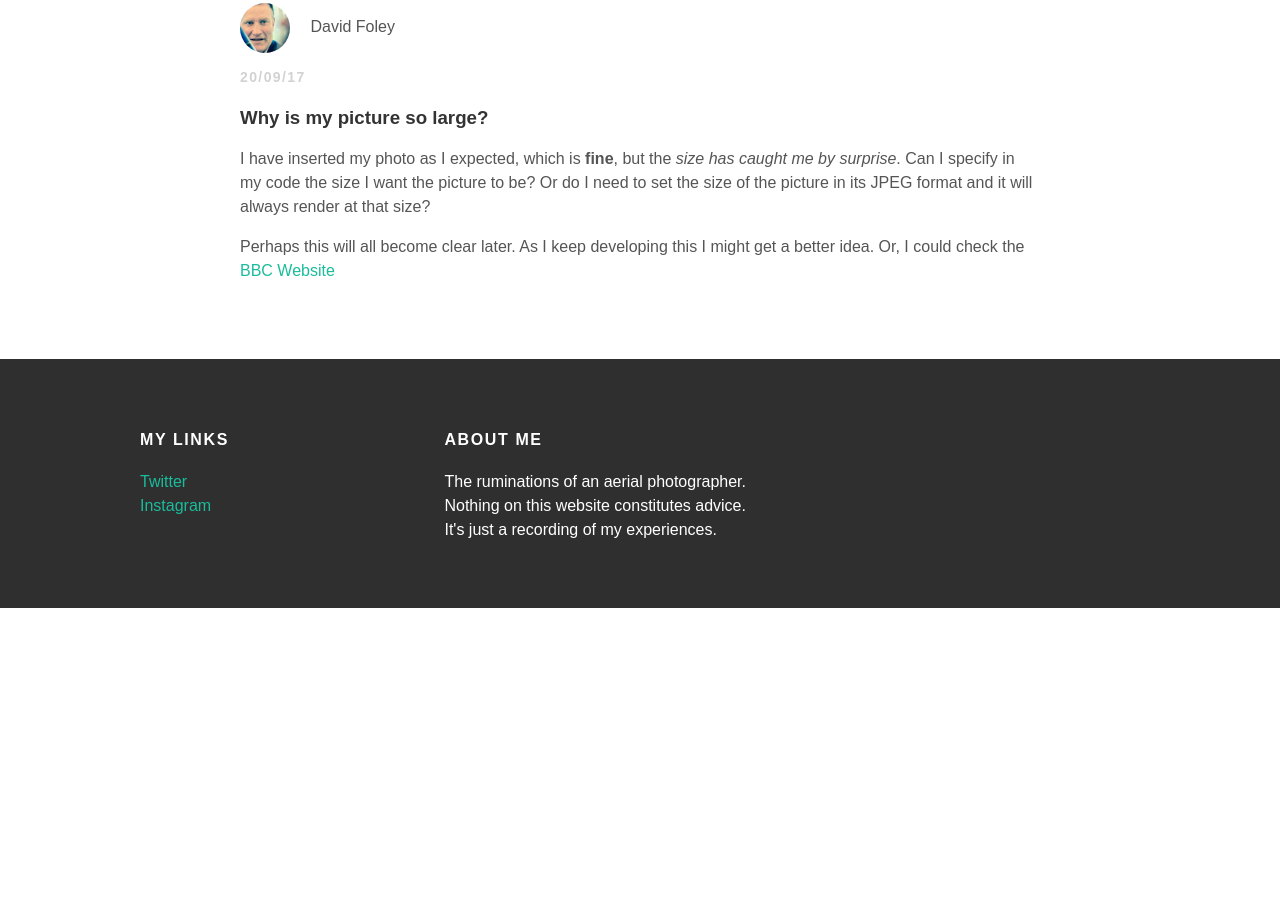
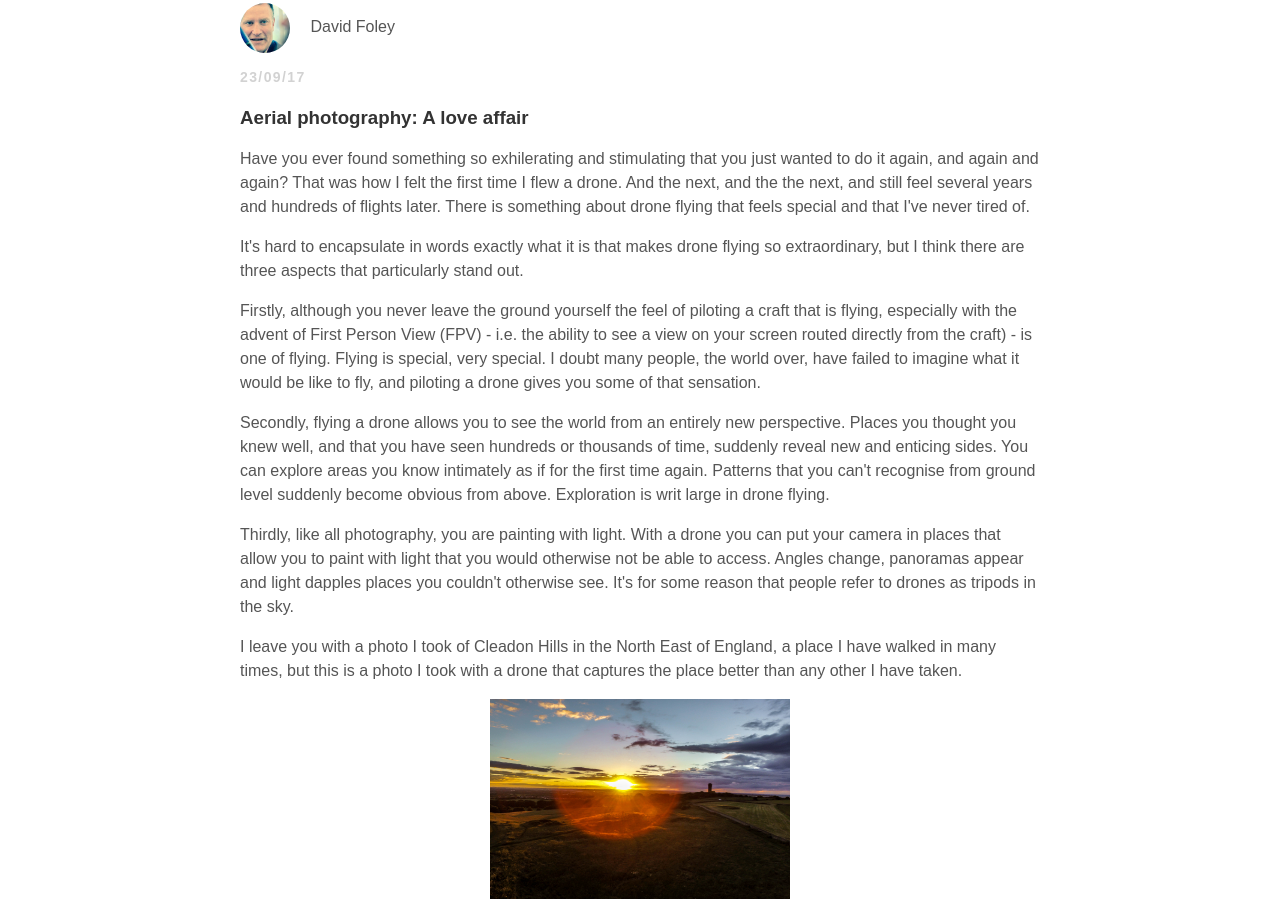
Before and after one commit to DavidAFoley/DavidAFoley.github.io, a plain HTML site: page index.html in a window 1280 px wide. Shown: the part 896-1798 px from the top of the page. Before the commit the page ends 1504 px from the top, so only its background shows below. Drawn offline with Linux system fonts and the light colour scheme; a web font is replaced by a local one.

Commit message:
Add files via upload

```diff
--- a/index.html
+++ b/index.html
@@ -50,11 +50,16 @@
               <img src="df001.jpg">
               <span>David Foley</span>
             </div> <!-- post-author -->
-            <p class="post-date">20/09/17</p>
-            <h3 class="post-title">Why is my picture so large?</h3>
+            <p class="post-date">23/09/17</p>
+            <h3 class="post-title">Aerial photography: A love affair</h3>
             <div class="post-content">
-              <p>I have inserted my photo as I expected, which is <strong>fine</strong>, but the <em>size has caught me by surprise</em>. Can I specify in my code the size I want the picture to be? Or do I need to set the size of the picture in its JPEG format and it will always render at that size?</p>
-              <p>Perhaps this will all become clear later. As I keep developing this I might get a better idea. Or, I could check the <a href="http://www.bbc.co.uk">BBC Website</a></p>
+              <p>Have you ever found something so exhilerating and stimulating that you just wanted to do it again, and again and again? That was how I felt the first time I flew a drone. And the next, and the the next, and still feel several years and hundreds of flights later. There is something about drone flying that feels special and that I've never tired of.</p>
+              <p>It's hard to encapsulate in words exactly what it is that makes drone flying so extraordinary, but I think there are three aspects that particularly stand out.</p>
+              <p>Firstly, although you never leave the ground yourself the feel of piloting a craft that is flying, especially with the advent of First Person View (FPV) - i.e. the ability to see a view on your screen routed directly from the craft) - is one of flying. Flying is special, very special. I doubt many people, the world over, have failed to imagine what it would be like to fly, and piloting a drone gives you some of that sensation.</p>
+              <p>Secondly,  flying a drone allows you to see the world from an entirely new perspective. Places you thought you knew well, and that you have seen hundreds or thousands of time, suddenly reveal new and enticing sides. You can explore areas you know intimately as if for the first time again. Patterns that you can't recognise from ground level suddenly become obvious from above. Exploration is writ large in drone flying.</p>
+              <p>Thirdly, like all photography, you are painting with light. With a drone you can put your camera in places that allow you to paint with light that you would otherwise not be able to access. Angles change, panoramas appear and light dapples places you couldn't otherwise see. It's for some reason that people refer to drones as tripods in the sky.</p>
+              <p>I leave you with a photo I took of Cleadon Hills in the North East of England, a place I have walked in many times, but this is a photo I took with a drone that captures the place better than any other I have taken.</p>
+              <img style="margin:0px auto;display:block" src="postpic001.jpg"/>
             </div> <!-- post-content -->
           </div> <!-- post -->
         </div> <!-- post-container -->
--- a/styles.css
+++ b/styles.css
@@ -78,6 +78,10 @@ a:hover {
   height: 200px;
   border-radius: 50%;
 }
+.post-content img {
+  width: 300px;
+  height: 200px;
+}
 .post-author span {
   margin-left: 16px;
 }
```
Also changed, not shown: postpic001.jpg (added).
